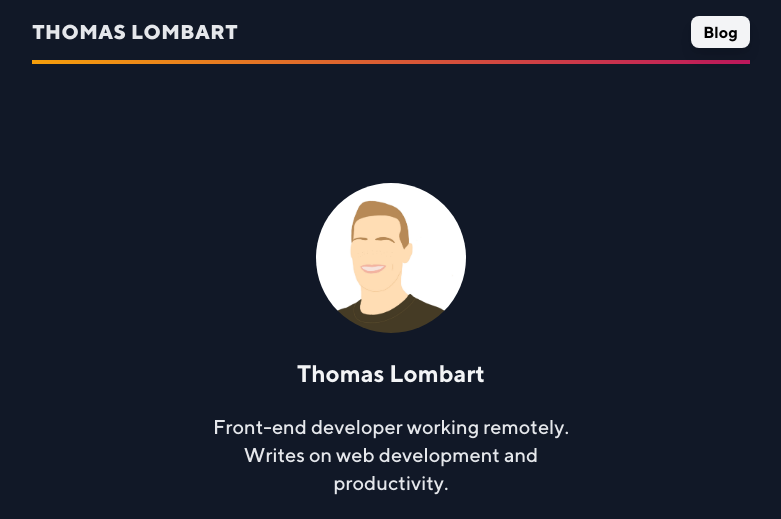
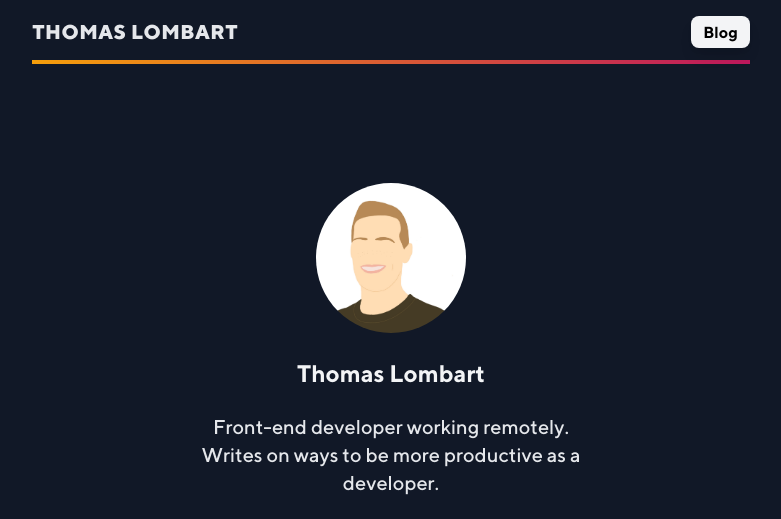
Before and after one commit to tudienthapcam/thomaslombart.com, a Gatsby site: page / in a window 1280 px wide. Shown: the top 519 px of the page, without its empty margins (249-1030 px from the left). Built offline with nearby package versions, Linux system fonts and the light colour scheme; Gatsby itself is replaced by a stand-in of ours; some packages are replaced by stand-ins of ours; a small style sheet from the web is missing.

Commit message:
update description

```diff
--- a/src/pages/index.js
+++ b/src/pages/index.js
@@ -51,8 +51,8 @@ const Home = ({
         <h2 className="text-2xl font-bold text-gray-100">Thomas Lombart</h2>
 
         <p className="max-w-sm text-xl font-medium text-center text-gray-200">
-          Front-end developer working remotely. Writes on web development and
-          productivity.
+          Front-end developer working remotely. Writes on ways to be more
+          productive as a developer.
         </p>
 
         <div className="flex mt-4 space-x-6">
```
